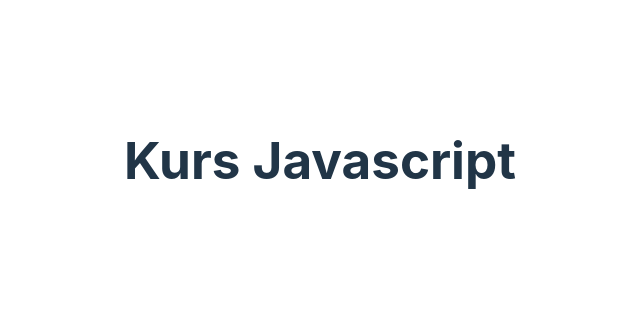
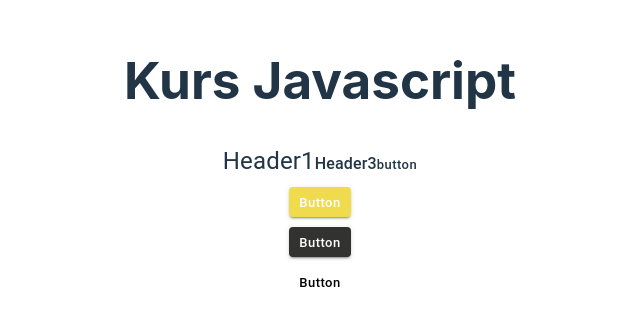
Before and after one commit to ajarek/react-22-vite-course-app, a React (Vite) app: page / in a window 1280 px wide. Shown: the part 240-566 px from the top of the page, without its empty margins (320-960 px from the left). Built offline with nearby package versions, Linux system fonts and the light colour scheme.

Commit message:
add components Typography, Button

```diff
--- a/src/App.jsx
+++ b/src/App.jsx
@@ -1,22 +1,53 @@
 import React from "react"
 import "./App.css"
 import { FullPageLoader } from "./components/FullPageLoader/FullPageLoader"
-
+import {Typography} from "./components/Typography/Typography"
+import {Button} from "./components/Button/Button"
 export class App extends React.Component {
   state = {
     isLoading: false,
   }
   render() {
     return (
-    <div
-    className="App"
-    >
-      <h1>Kurs Javascript</h1>
-      {this.state.isLoading?
-      <FullPageLoader/>
-      :null
-  }
-    </div>)
+      <div className="App">
+        <h1>Kurs Javascript</h1>
+        {this.state.isLoading ? <FullPageLoader /> : null}
+        <Typography
+          className={'h1'}
+        >
+          Header1
+        </Typography>
+
+        <Typography
+          className={'h3'}
+        >
+          Header3
+        </Typography>
+        <Typography
+          className={'button'}
+        >
+          button
+        </Typography>
+        <br />
+        <Button
+        className={'root contained secondary'}
+        >
+          Button
+        </Button>
+        <br />
+        <Button
+        className={'root contained primary'}
+        >
+          Button
+        </Button>
+        <br />
+        <Button
+        className={'root text'}
+        >
+          Button
+        </Button>
+      </div>
+    )
   }
 }
 export default App
--- /dev/null
+++ b/src/components/Button/Button.css
@@ -0,0 +1,36 @@
+.root {
+    height: 30px;
+    background: none;
+    border: none;
+    cursor: pointer;
+    border-radius: 4px;
+    padding: 4px 10px 4px 10px;
+    transition: background-color 0.35s ease-in-out;
+    margin: 5px;
+  }
+
+  .contained {
+    color: white;
+    box-shadow: 0px 1px 5px 0px #0000001F, 0px 2px 2px 0px #00000024, 0px 3px 1px -2px #00000033;
+  }
+
+  .contained.primary {
+    background-color: #323330;
+  }
+
+  .contained.primary:hover {
+    background-color: #5b5c59;
+  }
+
+  .contained.secondary {
+    background-color: #F0DB4F;
+  }
+
+  .contained.secondary:hover {
+    background-color: #f3e272;
+  }
+
+  .text {}
+
+  .text:hover {
+    background-color: #ebebea;
--- /dev/null
+++ b/src/components/Button/Button.jsx
@@ -0,0 +1,22 @@
+import React from "react"
+import Typography from '../Typography/Typography'
+import  "./Button.css"
+export const Button = (props) => {
+  const { className, children, ...otherProps } = props
+
+  return (
+
+      <button
+      {...otherProps}
+      className={className}
+      >
+        <Typography
+        className="button"
+        >
+            {children}
+        </Typography>
+      </button>
+
+  )
+}
+export default Button
--- /dev/null
+++ b/src/components/Typography/Typography.css
@@ -0,0 +1,31 @@
+.root {}
+
+.h1 {
+  font-family: Roboto;
+  font-size: 24px;
+  font-style: normal;
+  font-weight: 400;
+  line-height: 36px;
+  letter-spacing: 0.15000000596046448px;
+  text-align: left;
+}
+
+.h3 {
+  font-family: Roboto;
+  font-size: 16px;
+  font-style: normal;
+  font-weight: 500;
+  line-height: 36px;
+  letter-spacing: 0.15000000596046448px;
+  text-align: left;
+}
+
+.button {
+  font-family: Roboto;
+  font-size: 13px;
+  font-style: normal;
+  font-weight: 500;
+  line-height: 22px;
+  letter-spacing: 0.46000000834465027px;
+  text-align: left;
+}
--- /dev/null
+++ b/src/components/Typography/Typography.jsx
@@ -0,0 +1,16 @@
+import React from "react"
+import  "./Typography.css"
+export const Typography = (props) => {
+  const { className, children, ...otherProps } = props
+
+  return (
+
+      <span
+      {...otherProps}
+      className={className}
+      >{children}
+      </span>
+
+  )
+}
+export default Typography
```
